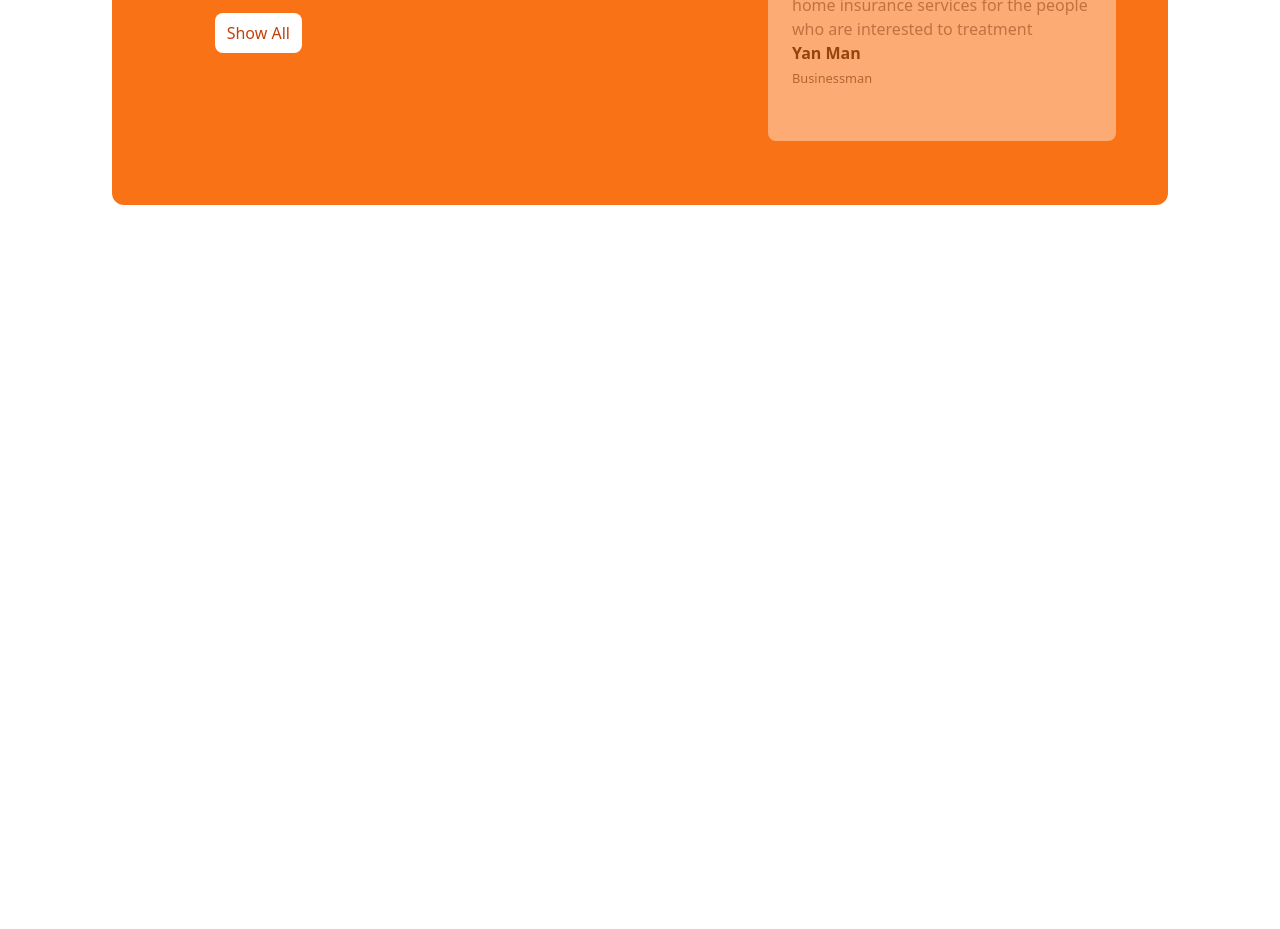
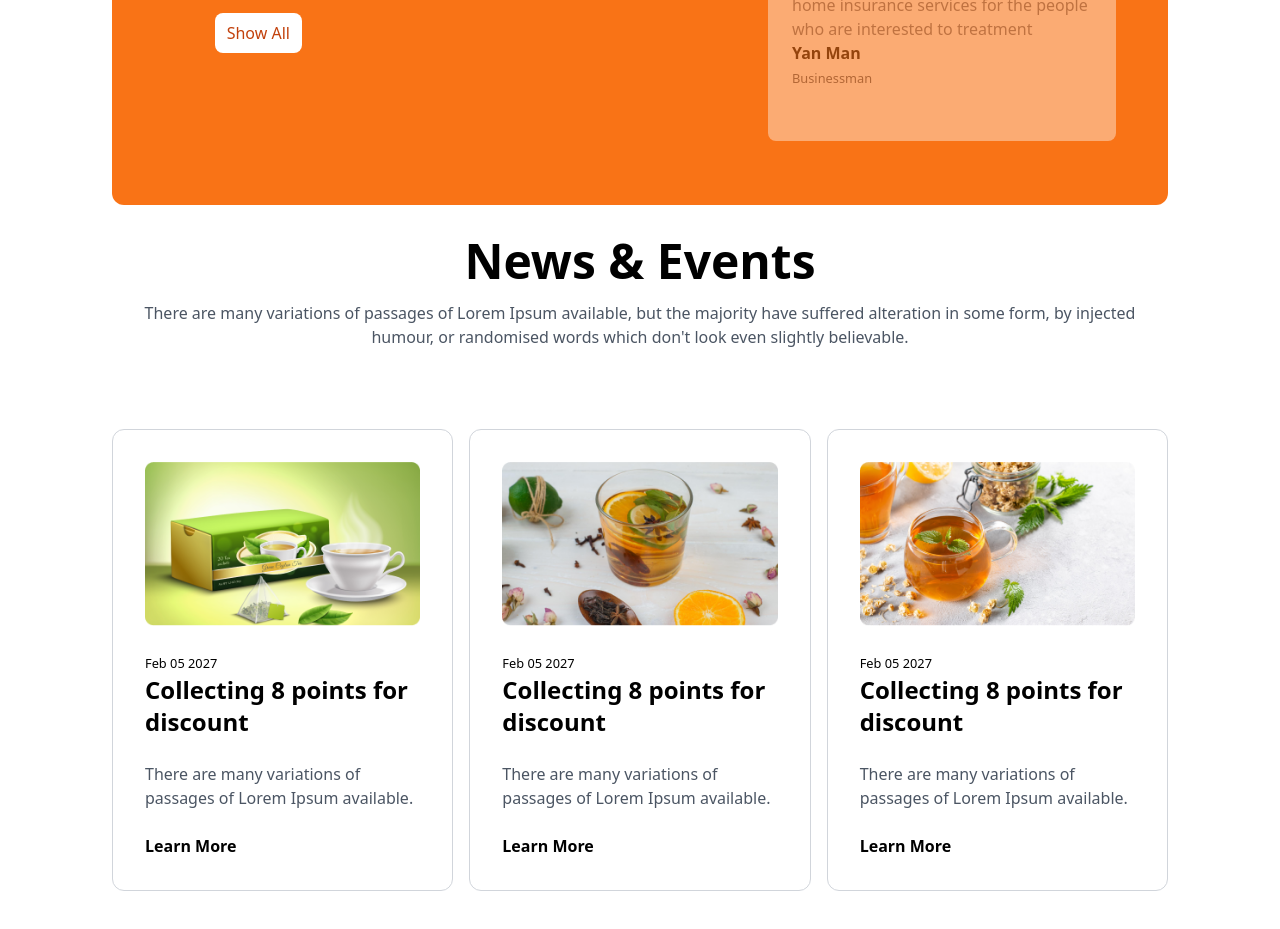
Before and after one commit to rezaulHassan/tea-house-with-tailwind, a plain HTML site: page index.html in a window 1280 px wide. Shown: the part 2086-3015 px from the top of the page. Before the commit the page ends 2387 px from the top, so only its background shows below. Drawn offline with nearby package versions, Linux system fonts and the light colour scheme.

Commit message:
added news and event section

```diff
--- a/index.html
+++ b/index.html
@@ -165,7 +165,7 @@ tea time at The <br> Tea House
         </section>
 
         <!-- review section -->
-          <section class="mb-24">
+          <section class="mb-8">
             <div
             class=" bg-gradient-to-r from bg-orange-500 to -red-500 rounded-xl
             grid grid-cols-1 lg:grid-cols-2 text-white px-7 md:px-16 mt-9">
@@ -234,6 +234,47 @@ tea time at The <br> Tea House
   </div>
             </div>
           </section>
+
+          <!-- news and event section -->
+           <section class="mb-28">
+            <!-- text content -->
+             <div class="text-center">
+              <h1 class="font-bold text-5xl mb-4">News & Events</h1>
+              <p class="text-gray-600">There are many variations of passages of Lorem Ipsum available, but the majority have suffered alteration in some form, by injected humour, or randomised words which don't look even slightly believable.
+              </p>
+             </div>
+             <!-- card content -->
+              <div class="lg:flex lg:gap-4  mt-20">
+            <!-- card 1 -->
+             <div class="lg:w-1/3  border border-gray-300 rounded-xl">
+              <div class="p-8">
+                <img src="./images/news-1.png" alt=""> <br>
+                <small>Feb 05 2027</small> <br>
+                <h1 class="font-bold text-2xl">Collecting 8 points for <br> discount</h1> <br>
+                <p class="text-gray-600">There are many variations of passages of Lorem Ipsum available.</p> <br>
+                <h2 class="font-bold ">Learn More</h2></div>
+             </div>
+
+             <!-- card 2 -->
+             <div class="lg:w-1/3  border border-gray-300 rounded-xl">
+              <div class="p-8">
+                <img src="./images/news-2.png" alt=""> <br>
+                <small>Feb 05 2027</small> <br>
+                <h1 class="font-bold text-2xl">Collecting 8 points for <br> discount</h1> <br>
+                <p class="text-gray-600">There are many variations of passages of Lorem Ipsum available.</p> <br>
+                <h2 class="font-bold ">Learn More</h2></div>
+             </div>
+            <!-- card 3 -->
+            <div class="lg:w-1/3  border border-gray-300 rounded-xl">
+              <div class="p-8">
+                <img src="./images/news-3.png" alt=""> <br>
+                <small>Feb 05 2027</small> <br>
+                <h1 class="font-bold text-2xl">Collecting 8 points for <br> discount</h1> <br>
+                <p class="text-gray-600">There are many variations of passages of Lorem Ipsum available.</p> <br>
+                <h2 class="font-bold ">Learn More</h2></div>
+             </div>
+              </div>
+           </section>
     </main>
 </body>
 </html>
```
